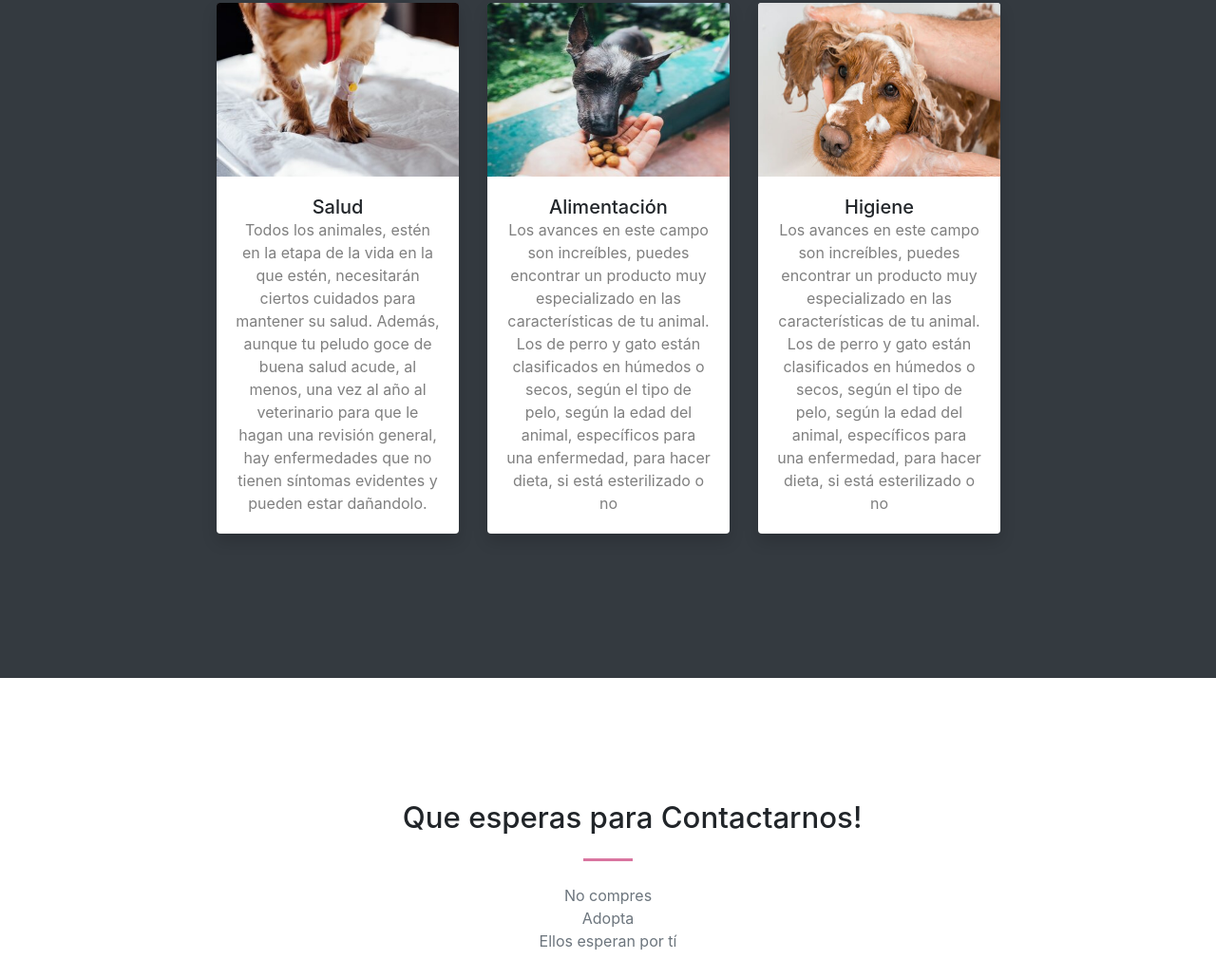
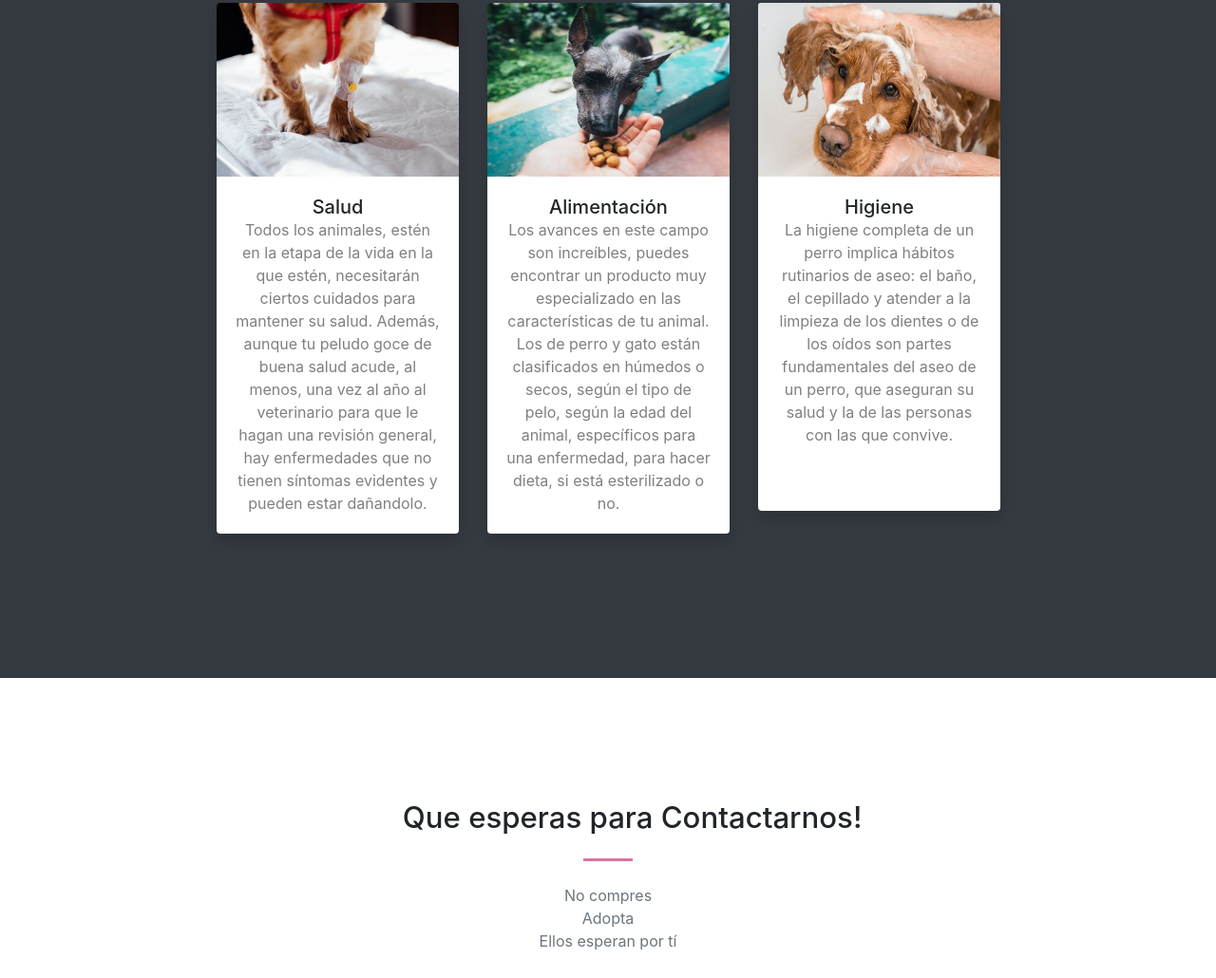
Before and after one commit to hunteryesus/coderproyecf, a plain HTML site: page index.html in a window 1280 px wide. Shown: the part 2279-3309 px from the top of the page at 95% size. Drawn offline with nearby package versions, Linux system fonts and the light colour scheme.

Commit message:
higiene
texto corregido

```diff
--- a/index.html
+++ b/index.html
@@ -141,7 +141,7 @@
                         <img src="./img/alimentacion.jpg" class="card-img-top" alt="alimentacion">
                         <div class="card-body text-center">
                             <h5 class="card-title mb-0">Alimentación</h5>
-                            <div class="card-text text-black-50"> Los avances en este campo son increíbles, puedes encontrar un producto muy especializado en las características de tu animal. Los de perro y gato están clasificados en húmedos o secos, según el tipo de pelo, según la edad del animal, específicos para una enfermedad, para hacer dieta, si está esterilizado o no</div>
+                            <div class="card-text text-black-50"> Los avances en este campo son increíbles, puedes encontrar un producto muy especializado en las características de tu animal. Los de perro y gato están clasificados en húmedos o secos, según el tipo de pelo, según la edad del animal, específicos para una enfermedad, para hacer dieta, si está esterilizado o no.   </div>
                         </div>
                     </div>
                 </div>
@@ -151,7 +151,7 @@
                         <img src="./img/higiene.jpg" class="card-img-top" alt="higiene">
                         <div class="card-body text-center">
                             <h5 class="card-title mb-0">Higiene</h5>
-                            <div class="card-text text-black-50">Los avances en este campo son increíbles, puedes encontrar un producto muy especializado en las características de tu animal. Los de perro y gato están clasificados en húmedos o secos, según el tipo de pelo, según la edad del animal, específicos para una enfermedad, para hacer dieta, si está esterilizado o no</div>
+                            <div class="card-text text-black-50">La higiene completa de un perro implica hábitos rutinarios de aseo: el baño, el cepillado y atender a la limpieza de los dientes o de los oídos son partes fundamentales del aseo de un perro, que aseguran su salud y la de las personas con las que convive. <br> <br><br> </div>
                         </div>
                     </div>
                 </div>
```
